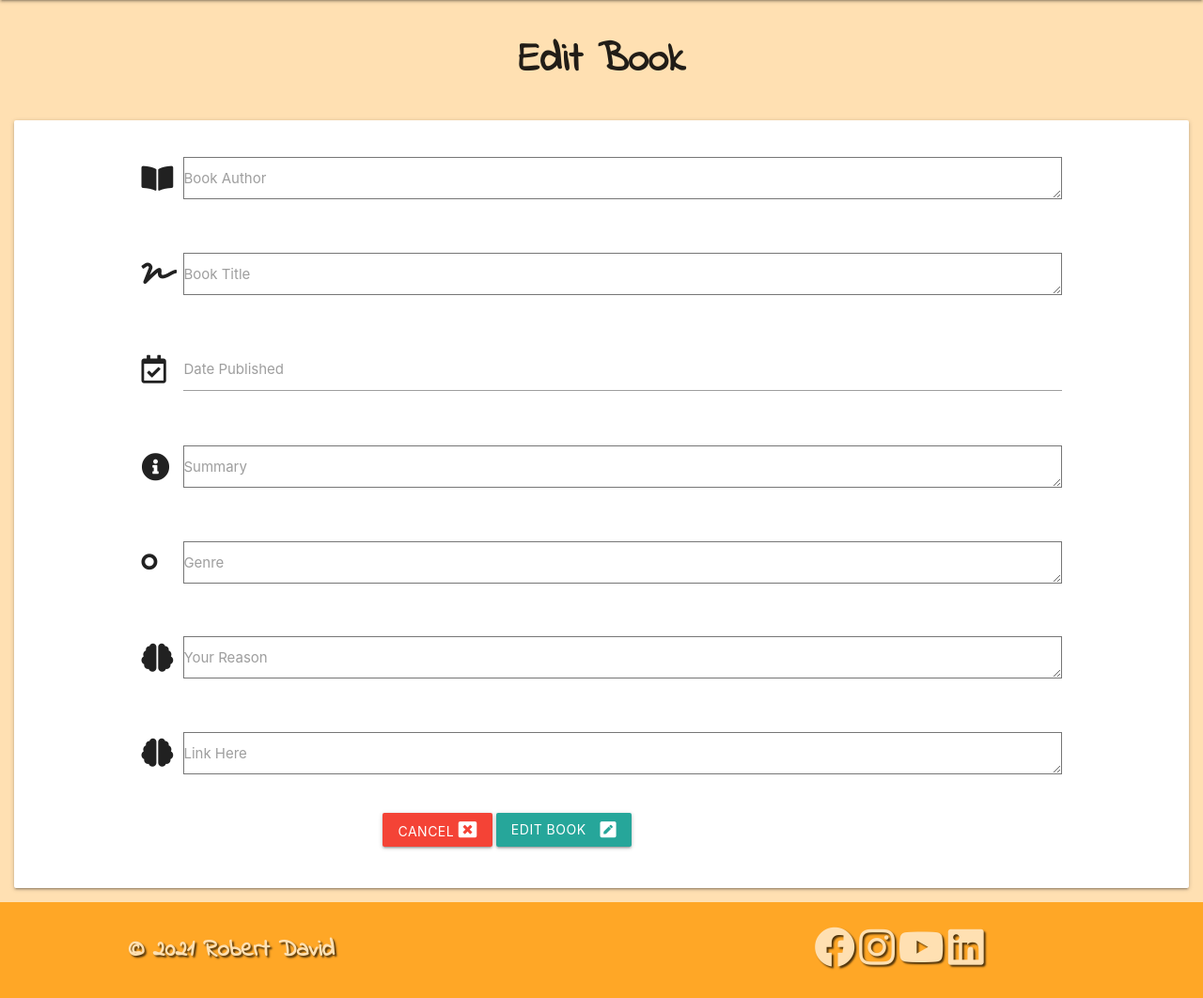
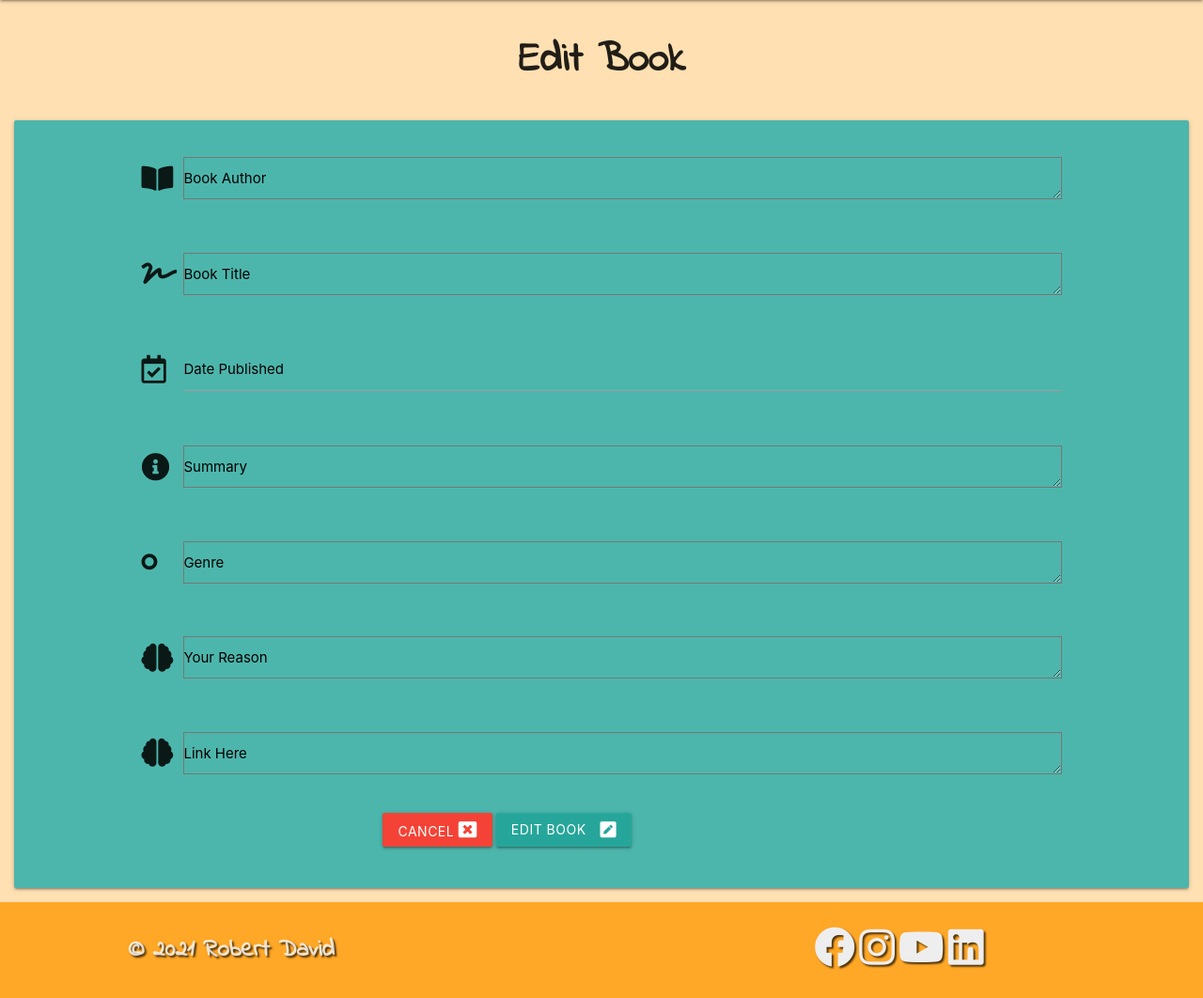
Before and after one commit to robertdavid1205/MS3-LifeBook, a Flask app: template templates/edit_book.html in a window 1280 px wide. Shown: the part 64-1126 px from the top of the page at 94% size. Run offline with Flask 2, Linux system fonts and the light colour scheme; the template is opened without the code that fills it, so the values that code supplies are empty; some libraries are stand-ins or nearby versions.

Commit message:
styled edit book and mantained requirements.txt

```diff
--- a/static/css/style.css
+++ b/static/css/style.css
@@ -100,12 +100,12 @@ h3, h2{
     padding-left: 2px;
     padding-right: 2px;
     font-size: 1.7em;
-    color: #ffe0b2;
+    /*color: #ffe0b2;*/
 }
 
-.footer-text {
+/*.footer-text {
     color: #ffe0b2;
-}
+}*/
 
   /* add book form */
 .add_book_form{
--- a/templates/edit_book.html
+++ b/templates/edit_book.html
@@ -6,7 +6,7 @@
 
 <h3 class="center-align">Edit Book</h3>
 
-<div class="row card-panel white add_book_form">
+<div class="row card-panel teal lighten-2 add_book_form">
     <form class="col s12" method="POST" action="{{ url_for('edit_book', book_id=book._id) }}" >
         <!--book author-->
         <div class="row">
@@ -16,7 +16,7 @@
                          type="text" class="validate" required>
                         {{- book.book_author -}}
                 </textarea>
-                <label for="book_author">Book Author</label>
+                <label for="book_author" class="black-text">Book Author</label>
             </div>
         </div>
         <!--book title-->
@@ -27,7 +27,7 @@
                          type="text" class="validate" required>
                          {{- book.book_title -}}
                 </textarea>
-                <label for="book_title">Book Title</label>
+                <label for="book_title" class="black-text">Book Title</label>
             </div>
         </div>
         <!--date picker-->
@@ -36,7 +36,7 @@
                 <i class="far fa-calendar-check prefix"></i>
                 <input id="date_published" name="date_published" type="text"
                     value="{{ book.date_published }}" class="datepicker validate" required>
-                <label for="date_published">Date Published</label>
+                <label for="date_published" class="black-text">Date Published</label>
             </div>
         </div>
         <!--book summary-->
@@ -47,7 +47,7 @@
                          type="text" class="validate" required>
                          {{- book.details -}}
                 </textarea>
-                <label for="details">Summary</label>
+                <label for="details" class="black-text">Summary</label>
             </div>
         </div>
         <!--book genre -->
@@ -58,7 +58,7 @@
                          type="text" class="validate" required>
                          {{- book.genre -}}
                 </textarea>
-                <label for="genre">Genre</label>
+                <label for="genre" class="black-text">Genre</label>
             </div>
         </div>
         <!--user's reason-->
@@ -69,7 +69,7 @@
                          type="text" class="validate" required>
                          {{- book.your_reason -}}
                 </textarea>
-                <label for="your_reason">Your Reason</label>
+                <label for="your_reason" class="black-text">Your Reason</label>
             </div>
         </div>
         <!--link to book-->
@@ -80,7 +80,7 @@
                          type="text" class="validate" required>
                          {{- book.link -}}
                 </textarea>
-                <label for="link">Link Here</label>
+                <label for="link" class="black-text">Link Here</label>
             </div>
         </div>
         <!--submit area-->
```
Also changed, not shown: requirements.txt (+103 -0 lines).
